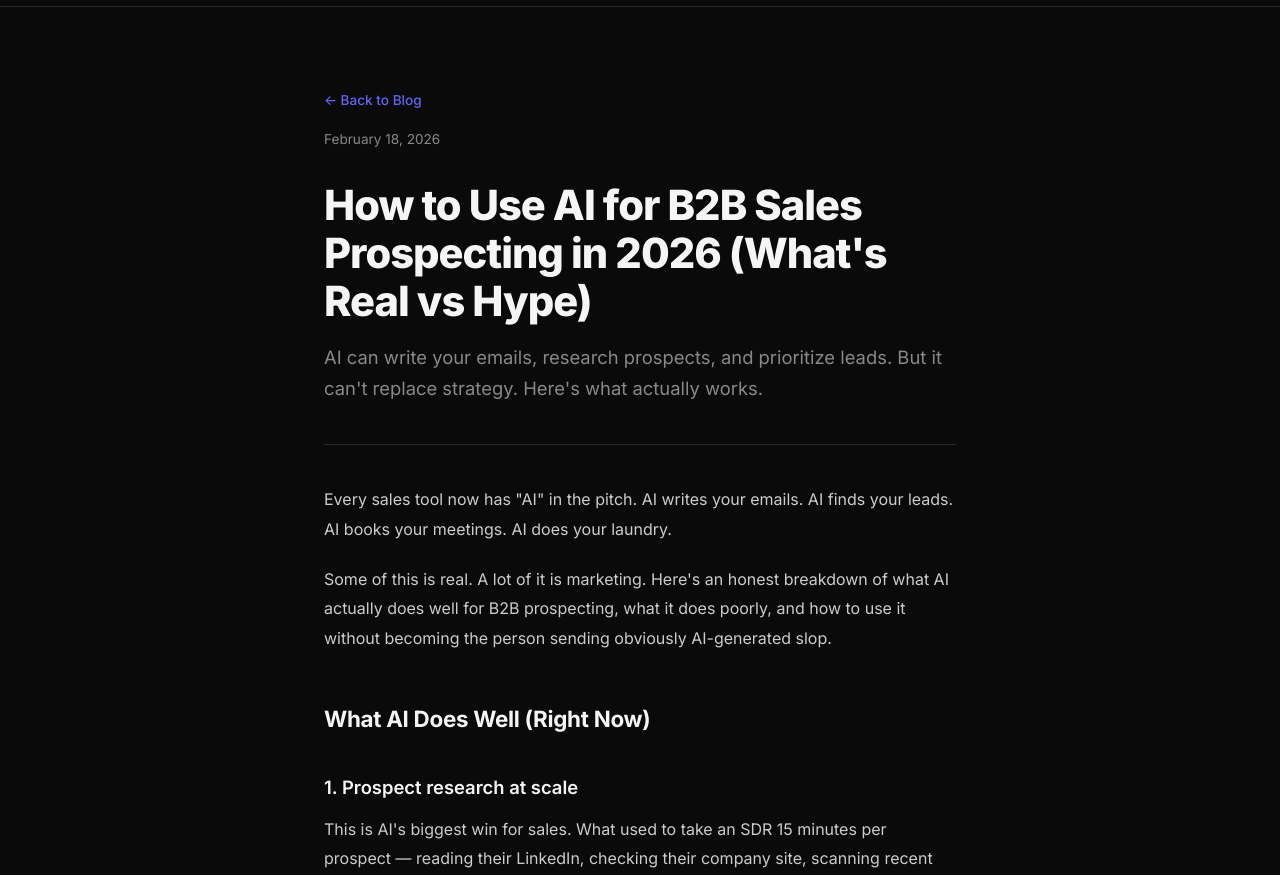
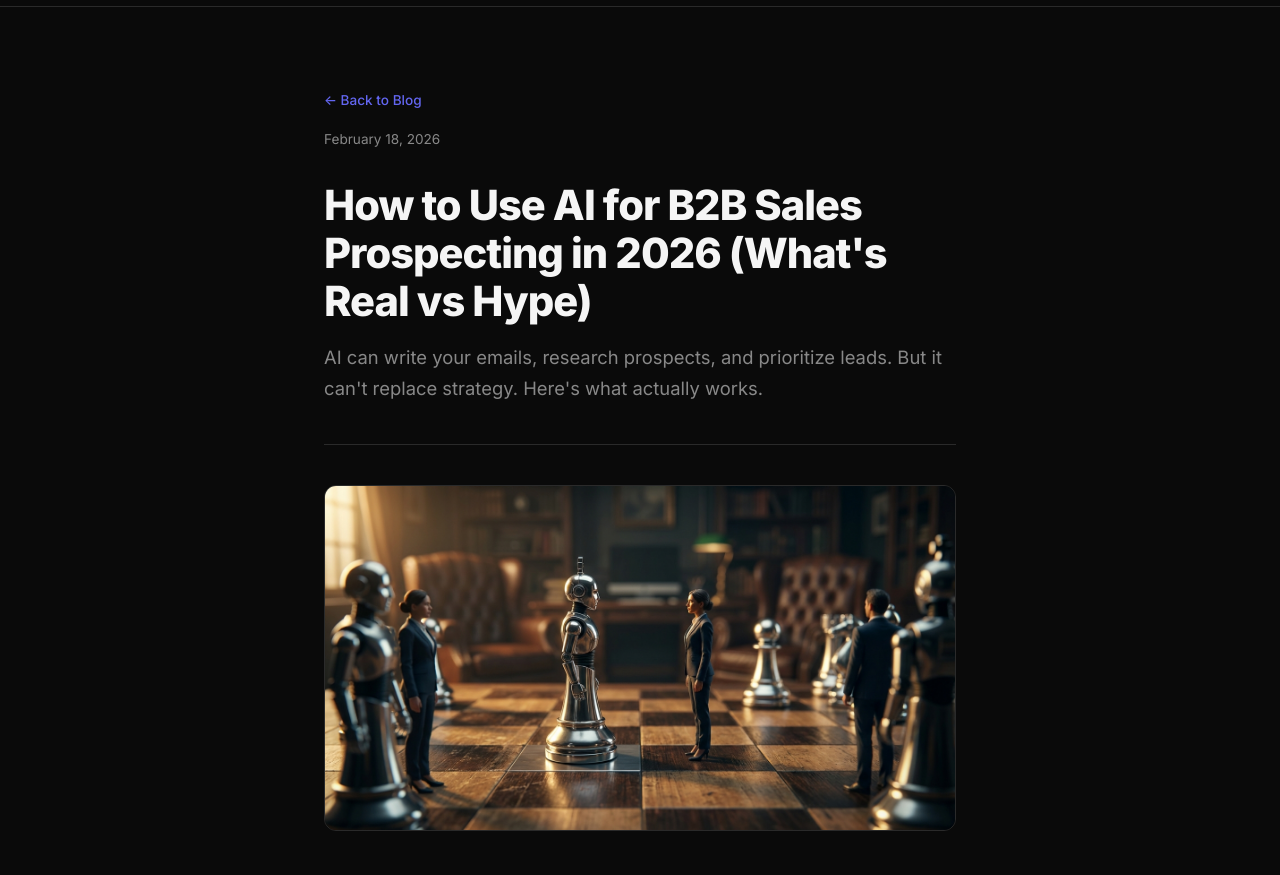
Before and after one commit to FundedList/fundedlist-landing, an Eleventy site: page blog/posts/ai-for-b2b-sales-prospecting-2026.md in a window 1280 px wide. Shown: the part 77-952 px from the top of the page. Built offline with nearby package versions, Linux system fonts and the light colour scheme; Eleventy itself is replaced by a stand-in of ours; files that its build step writes are made by us from their sources.

Commit message:
Add header image for ai-for-b2b-sales-prospecting-2026

```diff
--- a/blog/posts/ai-for-b2b-sales-prospecting-2026.md
+++ b/blog/posts/ai-for-b2b-sales-prospecting-2026.md
@@ -8,6 +8,7 @@ tags:
   - lead-gen
   - outbound
   - tools
+image: /img/blog/ai-sales-prospecting.png
 draft: true
 ---
 
```
Also changed, not shown: img/blog/ai-sales-prospecting.png (added).
